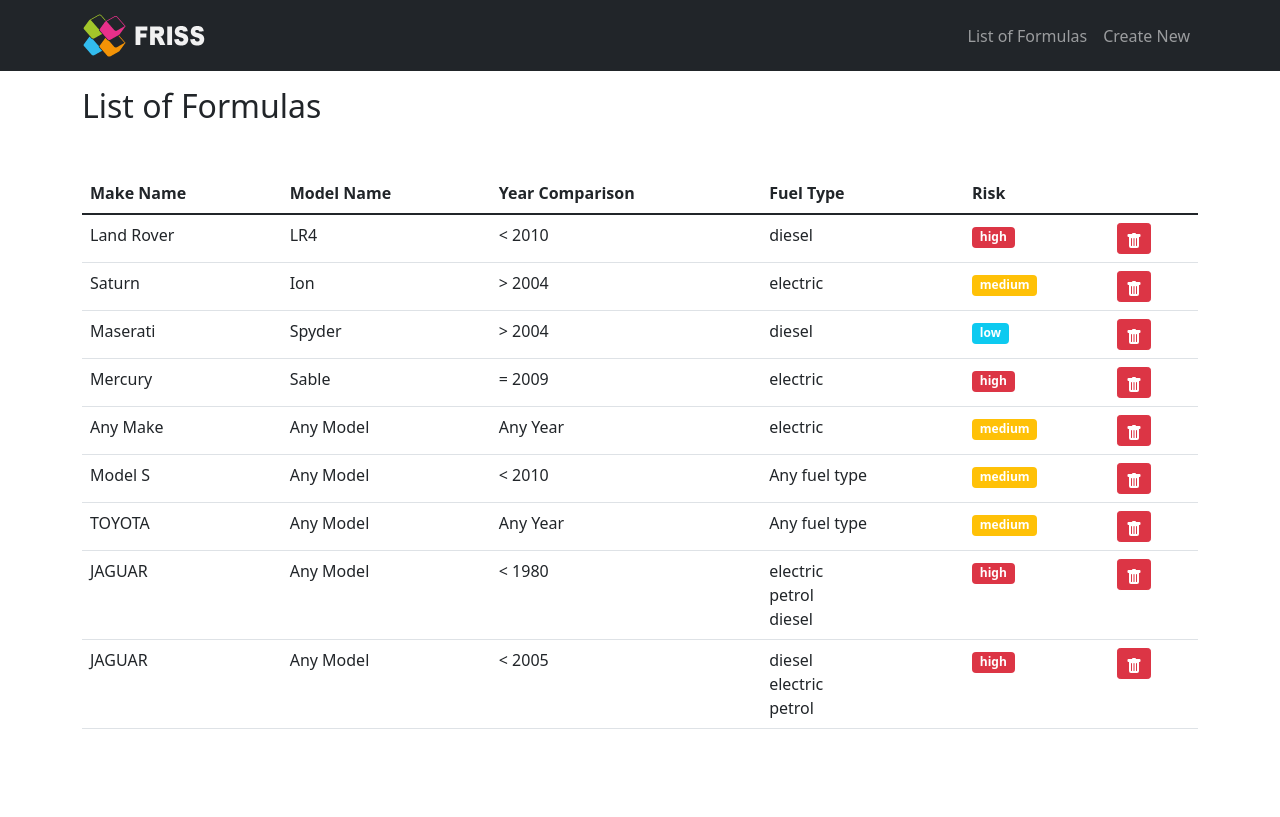
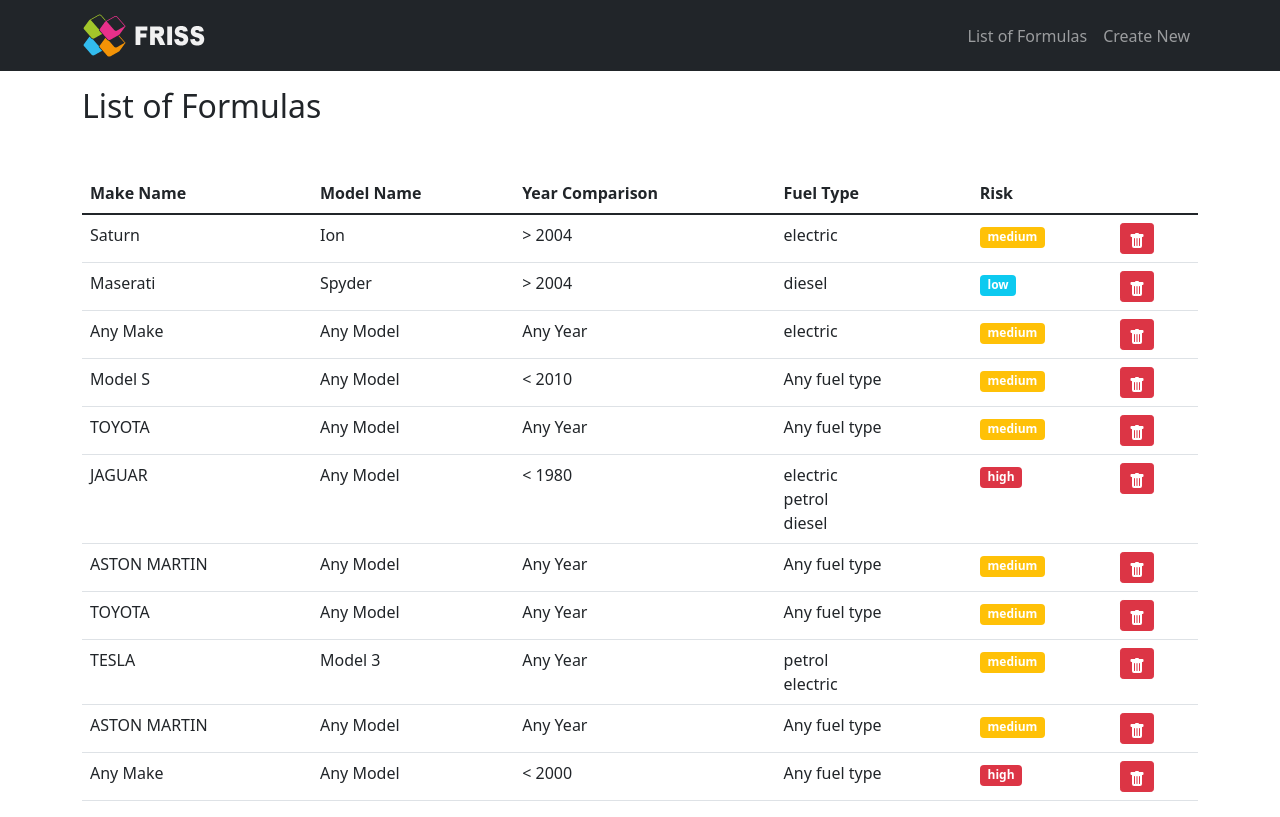
Before and after one commit to shpetimhaxhiu/friss-assignment, a Vue app: page / in a window 1280 px wide. Built offline with nearby package versions, Linux system fonts and the light colour scheme; data requests are answered from the project's data file.

Commit message:
Clean up

```diff
--- a/src/components/FormulasList.vue
+++ b/src/components/FormulasList.vue
@@ -80,10 +80,11 @@
       formulas: [],
     };
   },
-  created() {
+  mounted() {
     axios.get("http://localhost:3000/formulas/").then((response) => {
       this.formulas = response.data;
-    });
+    })
+    .catch(this.handleErrors);
   },
   methods: {
     riskClass(value) {
--- a/src/db.json
+++ b/src/db.json
@@ -1,16 +1,5 @@
 {
   "formulas": [
-    {
-      "id": 5,
-      "makeName": "Land Rover",
-      "modelName": "LR4",
-      "yearComparisonType": "<",
-      "year": 2010,
-      "fuelType": [
-        "diesel"
-      ],
-      "risk": "high"
-    },
     {
       "id": 6,
       "makeName": "Saturn",
@@ -32,17 +21,6 @@
         "diesel"
       ],
       "risk": "low"
-    },
-    {
-      "id": 20,
-      "makeName": "Mercury",
-      "modelName": "Sable",
-      "yearComparisonType": "=",
-      "year": 2009,
-      "fuelType": [
-        "electric"
-      ],
-      "risk": "high"
     },
     {
       "makeName": "",
@@ -87,17 +65,52 @@
       "id": 34
     },
     {
-      "makeName": "JAGUAR",
+      "makeName": "ASTON MARTIN",
+      "modelName": "",
+      "yearComparisonType": false,
+      "year": false,
+      "fuelType": [],
+      "risk": "medium",
+      "id": 37
+    },
+    {
+      "makeName": "TOYOTA",
+      "modelName": "",
+      "yearComparisonType": false,
+      "year": false,
+      "fuelType": [],
+      "risk": "medium",
+      "id": 38
+    },
+    {
+      "makeName": "TESLA",
+      "modelName": "Model 3",
+      "yearComparisonType": false,
+      "year": false,
+      "fuelType": [
+        "petrol",
+        "electric"
+      ],
+      "risk": "medium",
+      "id": 39
+    },
+    {
+      "makeName": "ASTON MARTIN",
+      "modelName": "",
+      "yearComparisonType": false,
+      "year": false,
+      "fuelType": [],
+      "risk": "medium",
+      "id": 40
+    },
+    {
+      "makeName": "",
       "modelName": "",
       "yearComparisonType": "<",
-      "year": 2005,
-      "fuelType": [
-        "diesel",
-        "electric",
-        "petrol"
-      ],
+      "year": 2000,
+      "fuelType": [],
       "risk": "high",
-      "id": 36
+      "id": 41
     }
   ]
 }
--- a/src/main.js
+++ b/src/main.js
@@ -12,3 +12,17 @@
   router,
   render: h => h(App)
 }).$mount('#app')
+
+
+Vue.prototype.handleErrors = function(err){
+  if(err.response) {
+    console.log("Problem with response ", err.response.status);
+    alert("Problem with response ", err.response.status);
+  } else if(err.request){
+    console.log("Problem with request!");
+    alert("Problem with request!");
+  } else {
+    console.log("Error", err.message);
+    alert("Error", err.message);
+  }
+}
```
